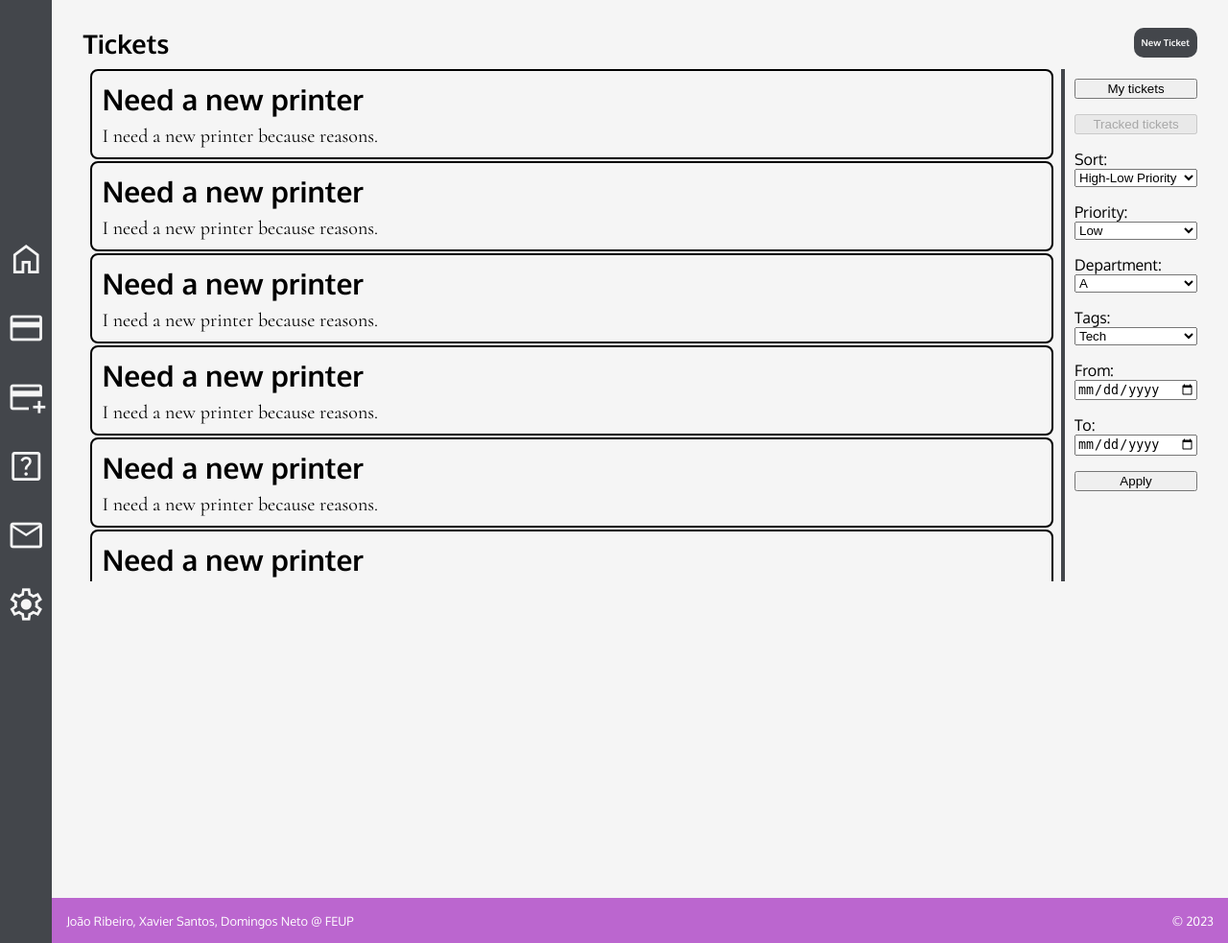
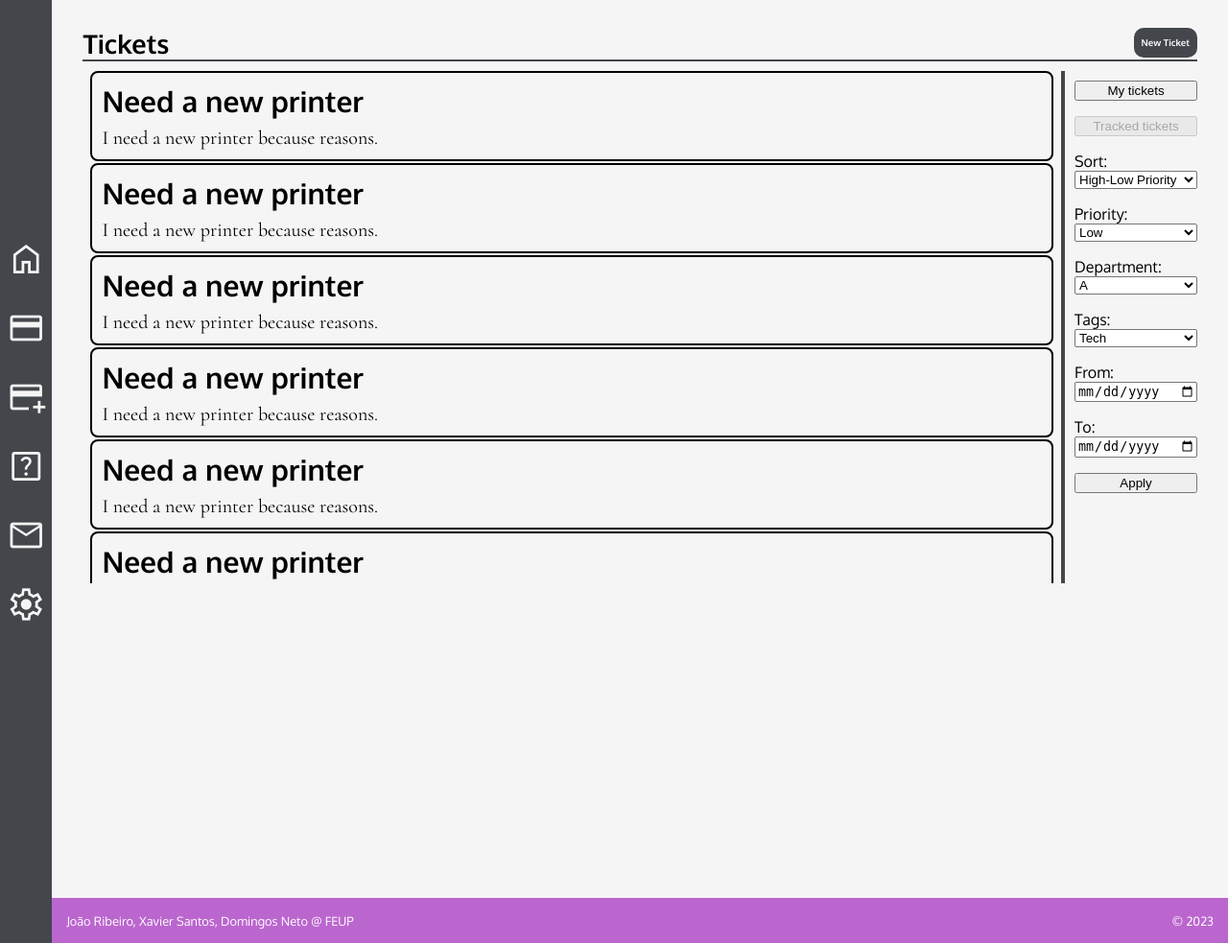
Before and after one commit to domingosneto03/TroubleTickets, a PHP site: page /ticket_list.html in a window 1280 px wide. Shown: the part 51-1034 px from the top of the page at 96% size. Run offline with PHP 8.4, Linux system fonts and the light colour scheme.

Commit message:
added filtering and sortering to the ticket page and other stuff

```diff
--- a/ticket_listing_css.css
+++ b/ticket_listing_css.css
@@ -10,6 +10,8 @@
     display: flex;
     flex-direction: row;
     justify-content: space-between;
+    border: none;
+    border-bottom: 2px solid #43464b;
 }
 
 #top_bar h2 {
```
